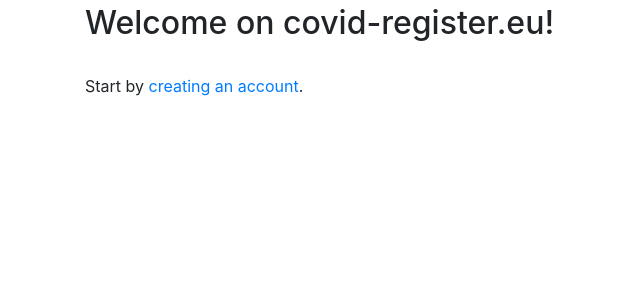
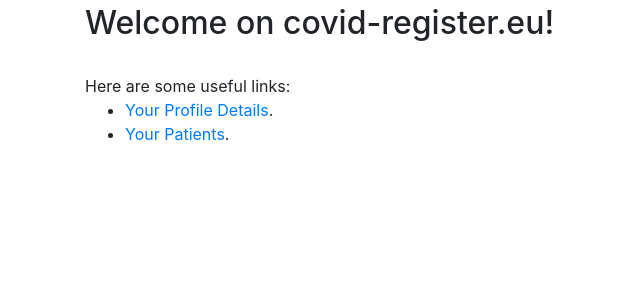
Before and after one commit to rattletat/covid-register.eu, a Django app: page / in a window 1280 px wide. Shown: the part 84-384 px from the top of the page, without its empty margins (0-640 px from the left). Run offline with Django 3.2, Linux system fonts and the light colour scheme; the visitor is signed in with stand-in values (Sample User, id 1); parts of the project's set-up code (start-up, migrations or seed data) failed here and were passed over; some libraries are stand-ins or nearby versions.

Commit message:
Improve home view

```diff
--- a/covidregister/templates/pages/home.html
+++ b/covidregister/templates/pages/home.html
@@ -6,6 +6,20 @@
 
 <br>
 
+{% if user.is_authenticated %}
+
+Here are some useful links:
+
+<ul>
+  <li><a href="{% url "users:update" %}">Your Profile Details</a>.</li>
+  <li><a href="{% url "register:list" %}">Your Patients</a>.</li>
+</ul>
+
+
+{% else %}
+
 Start by <a href="{% url "account_signup" %}">creating an account</a>.
 
+{% endif %}
+
 {% endblock %}
```
